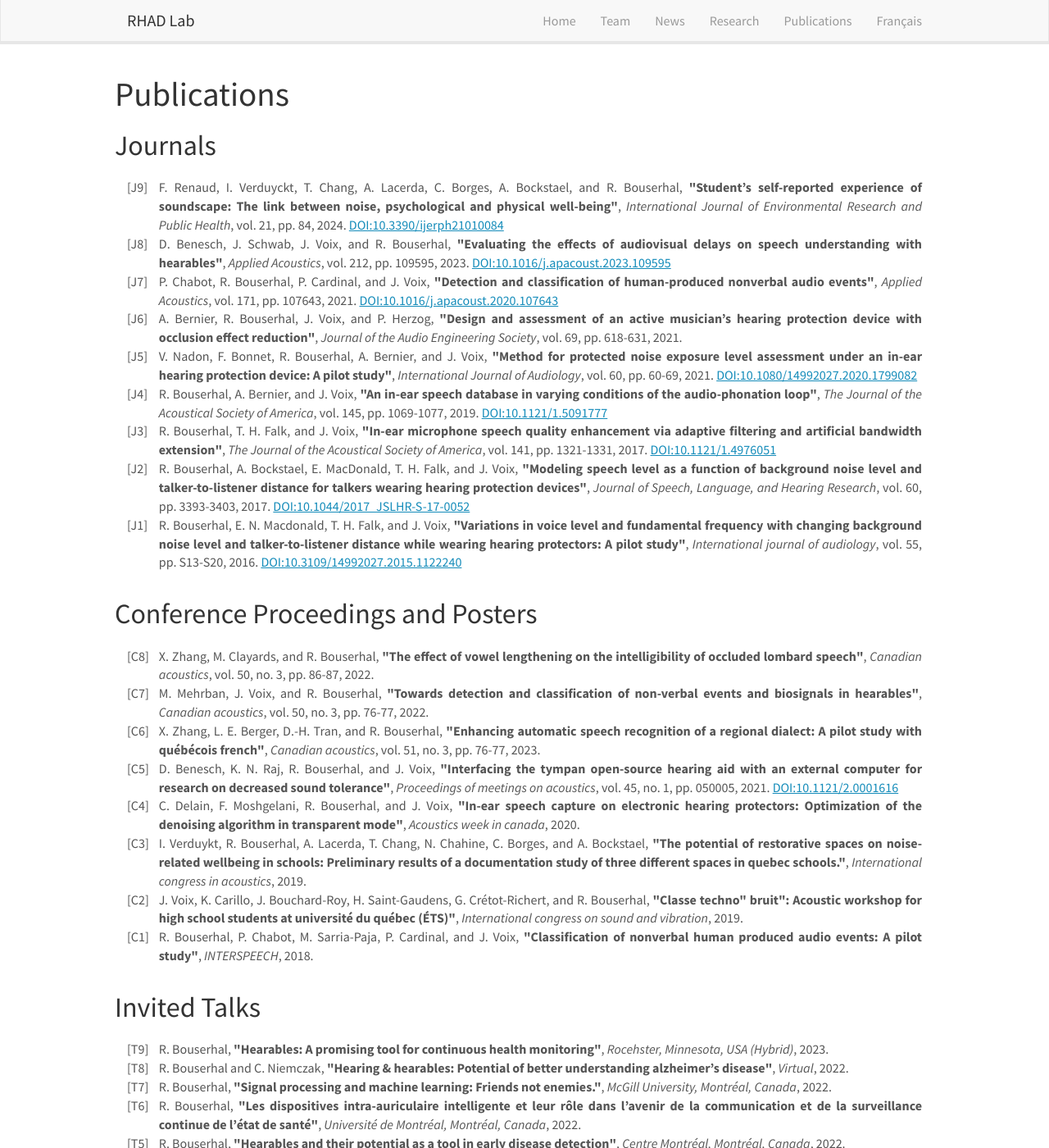
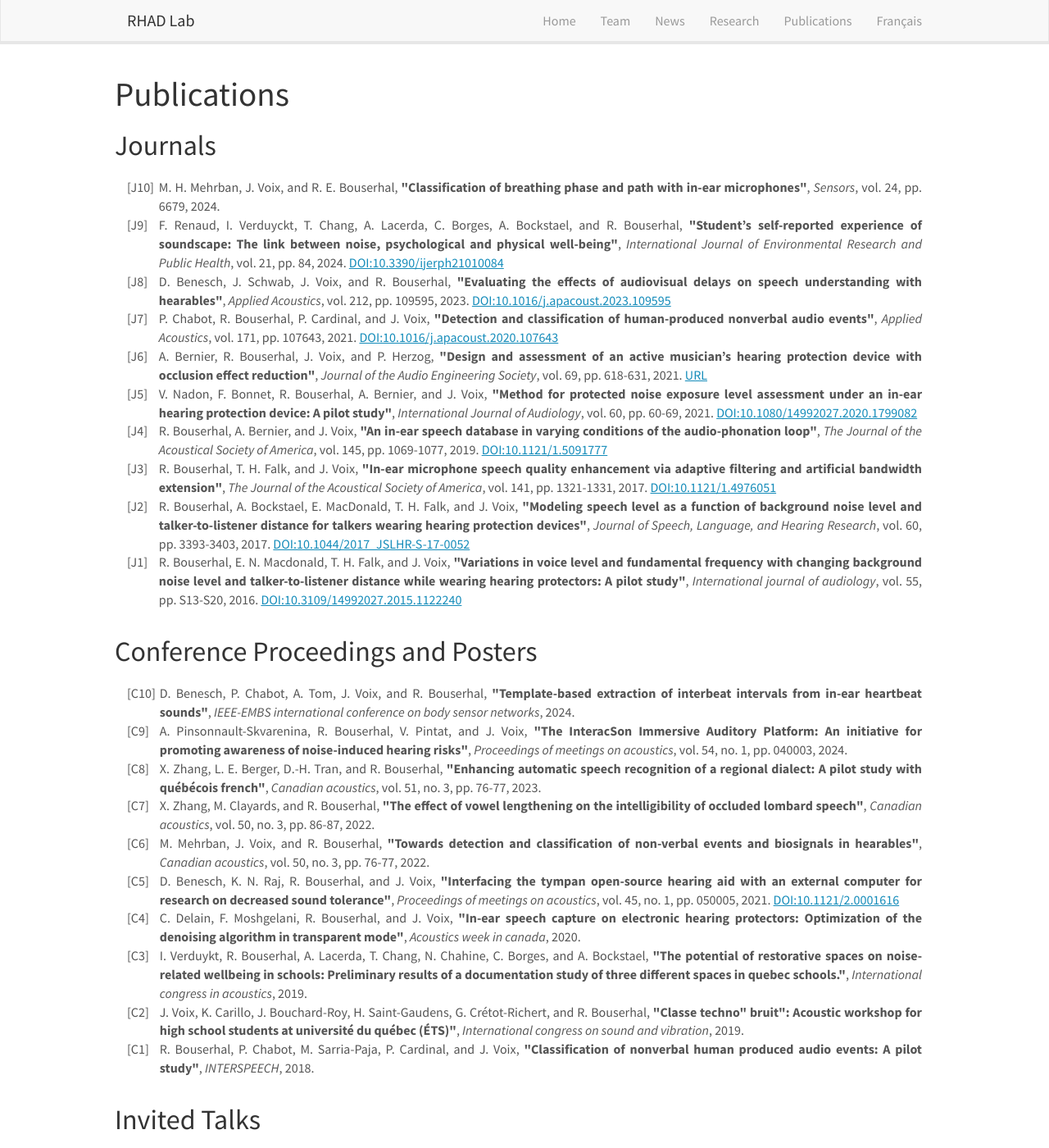
Before and after one commit to rhad-lab/rhad-lab.github.io, a Jekyll site: the page built from _pages/publications.html, in a window 1280 px wide and 1400 px high. Shown: the whole window at 82% size. Built offline with Jekyll 4.4.1, drawn with Linux system fonts in a browser that asks for light colours; nearby versions of some CDN libraries.

Commit message:
now I actually updated the json file, I think Please enter the commit message for your changes. Lines starting

```diff
--- a/_data/publications.json
+++ b/_data/publications.json
@@ -1,4 +1,110 @@
 [
+  {
+    "author": [
+      {
+        "family": "Benesch",
+        "given": "Danielle"
+      },
+      {
+        "family": "Chabot",
+        "given": "Philippe"
+      },
+      {
+        "family": "Tom",
+        "given": "Ajin"
+      },
+      {
+        "family": "Voix",
+        "given": "Jérémie"
+      },
+      {
+        "family": "Bouserhal",
+        "given": "Rachel"
+      }
+    ],
+    "container-title": "IEEE-EMBS international conference on body sensor networks",
+    "id": "Benesch2024",
+    "issued": {
+      "date-parts": [
+        [
+          2024
+        ]
+      ]
+    },
+    "title": "Template-based extraction of interbeat intervals from in-ear heartbeat sounds",
+    "type": "paper-conference"
+  },
+  {
+    "author": [
+      {
+        "family": "Pinsonnault-Skvarenina",
+        "given": "Alexis"
+      },
+      {
+        "family": "Bouserhal",
+        "given": "Rachel"
+      },
+      {
+        "family": "Pintat",
+        "given": "Valentin"
+      },
+      {
+        "family": "Voix",
+        "given": "Jérémie"
+      }
+    ],
+    "collection-number": "1",
+    "container-title": "Proceedings of meetings on acoustics",
+    "id": "SkvareninaPOMA",
+    "issued": {
+      "date-parts": [
+        [
+          2024,
+          8
+        ]
+      ]
+    },
+    "page": "040003",
+    "title": "The InteracSon Immersive Auditory Platform: An initiative for promoting awareness of noise-induced hearing risks",
+    "type": "paper-conference",
+    "volume": "54"
+  },
+  {
+    "author": [
+      {
+        "family": "Zhang",
+        "given": "Xinyi"
+      },
+      {
+        "family": "Berger",
+        "given": "Lucia Eve"
+      },
+      {
+        "family": "Tran",
+        "given": "Duc-Hoa"
+      },
+      {
+        "family": "Bouserhal",
+        "given": "Rachel"
+      }
+    ],
+    "collection-number": "3",
+    "container-title": "Canadian acoustics",
+    "id": "zhang2023enhancing",
+    "issued": {
+      "date-parts": [
+        [
+          2023
+        ]
+      ]
+    },
+    "page": "76-77",
+    "publisher": "Canadian Acoustical Association",
+    "title": "Enhancing automatic speech recognition of a regional dialect: A pilot study with québécois french",
+    "title-short": "Enhancing automatic speech recognition of a regional dialect",
+    "type": "paper-conference",
+    "volume": "51"
+  },
   {
     "author": [
       {
@@ -58,42 +164,6 @@
     "title": "Towards detection and classification of non-verbal events and biosignals in hearables",
     "type": "paper-conference",
     "volume": "50"
-  },
-  {
-    "author": [
-      {
-        "family": "Zhang",
-        "given": "Xinyi"
-      },
-      {
-        "family": "Berger",
-        "given": "Lucia Eve"
-      },
-      {
-        "family": "Tran",
-        "given": "Duc-Hoa"
-      },
-      {
-        "family": "Bouserhal",
-        "given": "Rachel"
-      }
-    ],
-    "collection-number": "3",
-    "container-title": "Canadian acoustics",
-    "id": "zhang2023enhancing",
-    "issued": {
-      "date-parts": [
-        [
-          2023
-        ]
-      ]
-    },
-    "page": "76-77",
-    "publisher": "Canadian Acoustical Association",
-    "title": "Enhancing automatic speech recognition of a regional dialect: A pilot study with québécois french",
-    "title-short": "Enhancing automatic speech recognition of a regional dialect",
-    "type": "paper-conference",
-    "volume": "51"
   },
   {
     "DOI": "10.1121/2.0001616",
@@ -287,6 +357,37 @@
     "type": "paper-conference"
   },
   {
+    "author": [
+      {
+        "family": "Mehrban",
+        "given": "Malahat HK"
+      },
+      {
+        "family": "Voix",
+        "given": "Jérémie"
+      },
+      {
+        "family": "Bouserhal",
+        "given": "Rachel E"
+      }
+    ],
+    "container-title": "Sensors",
+    "id": "mehrban2024classification",
+    "issue": "20",
+    "issued": {
+      "date-parts": [
+        [
+          2024
+        ]
+      ]
+    },
+    "page": "6679",
+    "publisher": "MDPI",
+    "title": "Classification of breathing phase and path with in-ear microphones",
+    "type": "article-journal",
+    "volume": "24"
+  },
+  {
     "DOI": "10.3390/ijerph21010084",
     "author": [
       {
@@ -406,6 +507,7 @@
     "volume": "171"
   },
   {
+    "URL": "https://aes2.org/publications/elibrary-page/?id=21459",
     "author": [
       {
         "family": "Bernier",
```
